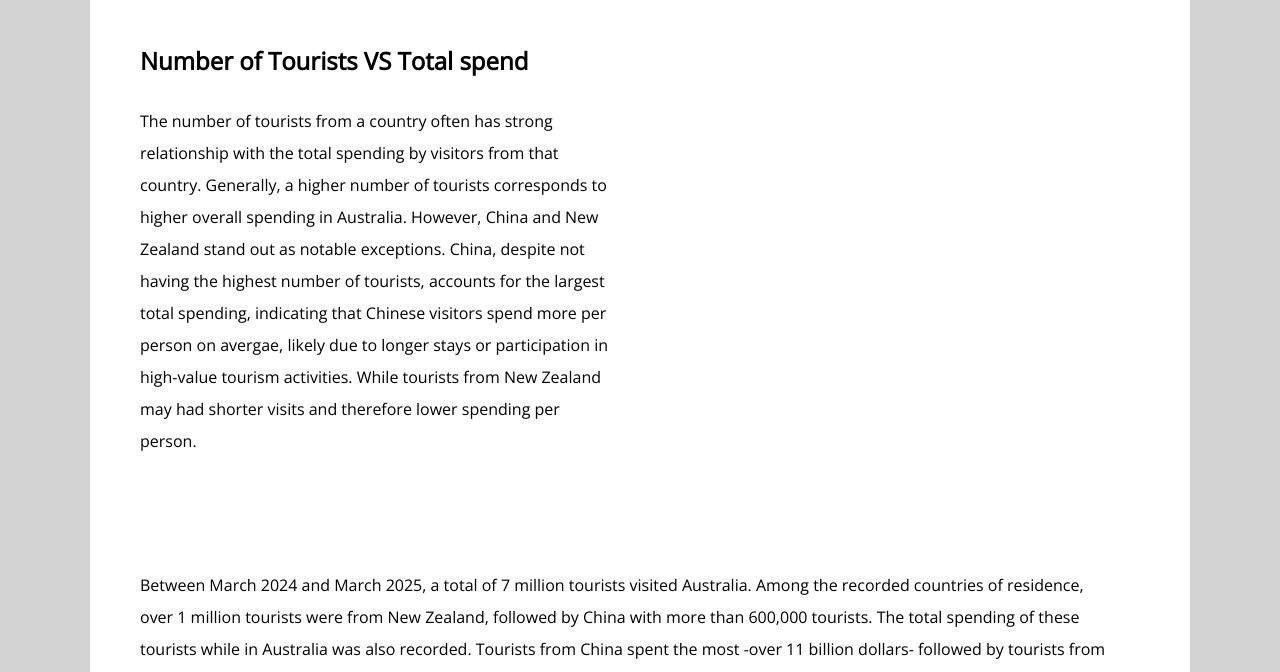
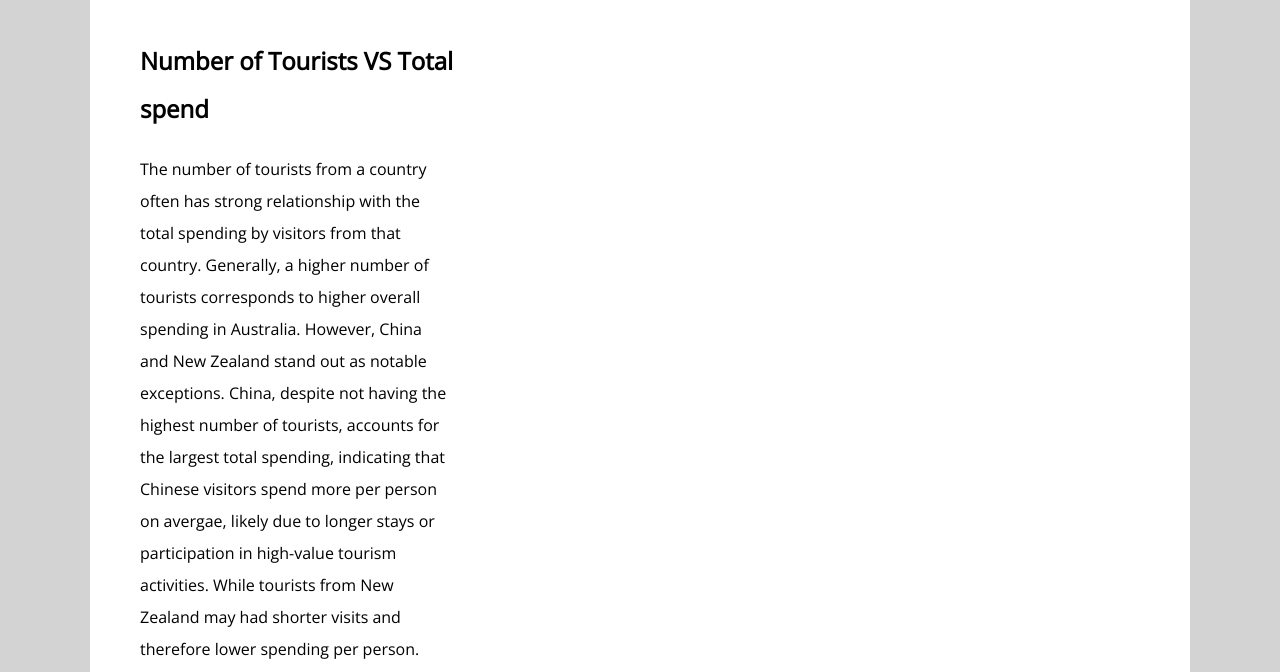
Before and after one commit to Kaattiiee/3179, a plain HTML site: page assignment 2/web page.html in a window 1280 px wide. Shown: the part 123-795 px from the top of the page. Drawn offline with nearby package versions, Linux system fonts and the light colour scheme; a script that the page names is missing.

Commit message:
Update web page.html

```diff
--- a/assignment 2/web page.html
+++ b/assignment 2/web page.html
@@ -30,7 +30,7 @@
 		</div>
 
 		<div class="pure-g">
-			<div class="pure-u-1-2">
+			<div class="pure-u-1-3">
 				<div class="description description-left">
 					<h2>Number of Tourists VS Total spend</h2>
 					<p>The number of tourists from a country often has strong relationship with the total spending by visitors from
@@ -42,7 +42,7 @@
 						</p>
 				</div>
 			</div>
-			<div class="pure-u-1-2">
+			<div class="pure-u-2-3">
 				<div id="vis1" class="vis-container"></div>
 			</div>
 		</div>
```
